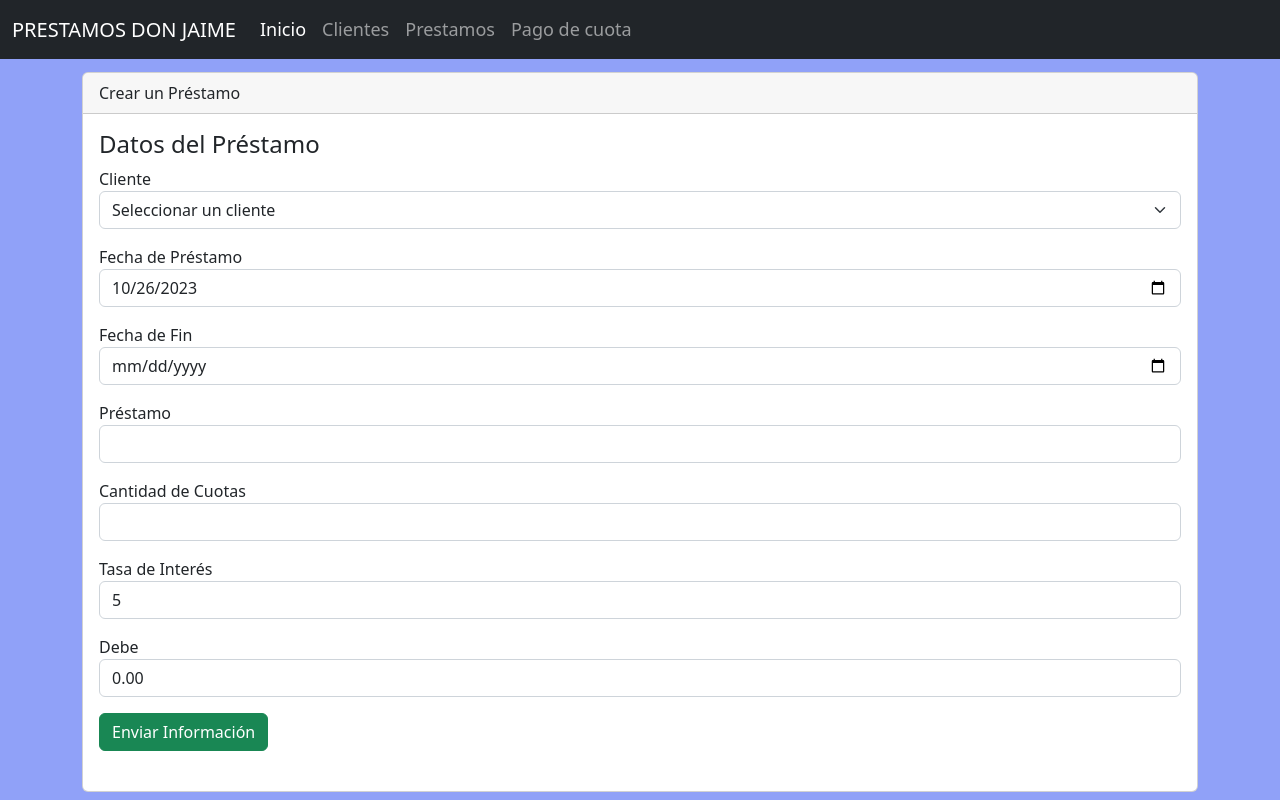
After one commit to Junior6580/prestamista, a Django app: template prestamo/templates/registros/nuevo_prestamo.html in a window 1280 px wide. The commit adds this page. Run offline with Django 4.2, Linux system fonts and the light colour scheme; the template is opened without the code that fills it: values that come from a table or form of the project are taken from there, others are empty; data comes from the database, SQL or seed files in the repository.

Commit message:
PRESTAMISTA - Formulario funcional registrar prestamos

```diff
--- a/prestamo/models.py
+++ b/prestamo/models.py
@@ -23,8 +23,8 @@ class Prestamo(models.Model):
     prestamo = models.DecimalField(max_digits=10, decimal_places=2)
     cantidad_cuotas = models.PositiveIntegerField()
     tasa_interes = models.DecimalField(max_digits=5, decimal_places=2)
-    debe = models.DecimalField(max_digits=10, decimal_places=2)
-    pagado = models.DecimalField(max_digits=10, decimal_places=2)
+    debe = models.DecimalField(max_digits=10, decimal_places=2, default=0)
+    pagado = models.DecimalField(max_digits=10, decimal_places=2, default=0)
     cliente = models.ForeignKey('Cliente', on_delete=models.CASCADE)
 
     def __str__(self):
@@ -49,7 +49,7 @@ def create_initial_data(sender, **kwargs):
             prestamo=1000.00,
             cantidad_cuotas=12,
             tasa_interes=0.05,
-            debe=1000.00,
+            debe=1027.32,
             pagado=0.00,
             cliente=cliente
         )
--- a/prestamo/templates/base.html
+++ b/prestamo/templates/base.html
@@ -67,8 +67,8 @@
       </div>
     </div>
 
-    {% block footer %} {% endblock %}
-    <footer></footer>
+    {% block footer %} <footer></footer> {% endblock %}
+
     <!-- Bootstrap JavaScript Libraries -->
     <script
       src="https://cdn.jsdelivr.net/npm/@popperjs/core@2.11.6/dist/umd/popper.min.js"
--- /dev/null
+++ b/prestamo/templates/registros/nuevo_prestamo.html
@@ -0,0 +1,129 @@
+{% extends "base.html" %}
+
+{% block titulo %} Agregar nuevo Préstamo {% endblock %}
+
+{% block contenido %}
+    <br><br>
+    <div class="card">
+        <div class="card-header">
+            Crear un Préstamo
+        </div>
+        <div class="card-body">
+            <h4 class="card-title">Datos del Préstamo</h4>
+            <form enctype="multipart/form-data" method="post">
+                {% csrf_token %}
+                <div class="mb-3">
+                    <label for="cliente">Cliente</label>
+                    <select name="cliente" id="cliente" class="form-select">
+                        <option value="" selected="selected">Seleccionar un cliente</option>
+                        {% for cliente in clientes %}
+                            <option value="{{ cliente.id }}">{{ cliente.nombre }}</option>
+                        {% endfor %}
+                    </select>
+                </div>
+
+                <div class="mb-3">
+                    <label for="fecha_prestamo">Fecha de Préstamo</label>
+                    <input type="date" class="form-control" name="fecha_prestamo" id="fecha_prestamo">
+                </div>
+
+                <div class="mb-3">
+                    <label for="fecha_fin">Fecha de Fin</label>
+                    <input type="date" class="form-control" name="fecha_fin" id="fecha_fin">
+                </div>
+
+                <div class="mb-3">
+                    <label for="prestamo">Préstamo</label>
+                    <input type="text" class="form-control" name="prestamo" id="prestamo">
+                </div>
+
+                <div class="mb-3">
+                    <label for="cantidad_cuotas">Cantidad de Cuotas</label>
+                    <input type="number" class="form-control" value="" name="cantidad_cuotas" id="cantidad_cuotas">
+                </div>
+
+                <div class="mb-3">
+                    <label for="tasa_interes">Tasa de Interés</label>
+                    <input type="text" class="form-control" name="tasa_interes" id="tasa_interes">
+                </div>
+
+                <div class="mb-3">
+                    <label for="debe">Debe</label>
+                    <input type="text" class="form-control" value="0" name="debe" id="debe" readonly>
+                </div>
+                <div class="mb-3">
+                    <input class="form-control" type="hidden" value="0" name="pagado" id="pagado" disabled readonly>
+                </div>
+
+                <input class="btn btn-success" type="submit" value="Enviar Información">
+            </form>
+        </div><br>
+    </div>
+    <script>
+        // Función para calcular el campo "Debe" en base al préstamo, la cantidad de cuotas y la tasa de interés
+        function calcularDebe() {
+            const montoPrestamoInput = document.getElementById('prestamo');
+            const cantidadCuotasInput = document.getElementById('cantidad_cuotas');
+            const tasaInteresInput = document.getElementById('tasa_interes');
+            const debeInput = document.getElementById('debe');
+
+            const montoPrestamo = parseFloat(montoPrestamoInput.value);
+            const cantidadCuotas = parseInt(cantidadCuotasInput.value);
+            const tasaInteres = parseFloat(tasaInteresInput.value);
+
+            if (!isNaN(montoPrestamo) && !isNaN(cantidadCuotas) && !isNaN(tasaInteres)) {
+                const debe = (montoPrestamo * (1 + (tasaInteres / 100))) * cantidadCuotas;
+                debeInput.value = debe.toFixed(2); // Formatea a dos decimales
+            } else {
+                debeInput.value = '0.00';
+            }
+        }
+
+        function obtenerFechaActual() {
+            const now = new Date();
+            const year = now.getFullYear();
+            const month = String(now.getMonth() + 1).padStart(2, '0');
+            const day = String(now.getDate()).padStart(2, '0');
+            return `${year}-${month}-${day}`;
+        }
+
+        document.addEventListener("DOMContentLoaded", function() {
+            const fechaPrestamoInput = document.getElementById('fecha_prestamo');
+            fechaPrestamoInput.value = obtenerFechaActual();
+            calcularTasaInteres(); // Calcular la tasa de interés inicial
+        });
+
+        document.getElementById('prestamo').addEventListener('input', calcularDebe);
+        document.getElementById('cantidad_cuotas').addEventListener('input', calcularDebe);
+        document.getElementById('tasa_interes').addEventListener('input', calcularDebe);
+        calcularDebe();
+
+        document.getElementById('id_debe').readOnly = true;
+
+        function calcularTasaInteres() {
+            const fechaPrestamoInput = document.getElementById('fecha_prestamo');
+            const fechaFinInput = document.getElementById('fecha_fin');
+            const tasaInteresInput = document.getElementById('tasa_interes');
+
+            const fechaPrestamo = new Date(fechaPrestamoInput.value);
+            const fechaFin = new Date(fechaFinInput.value);
+
+            const diffMonths = (fechaFin.getFullYear() - fechaPrestamo.getFullYear()) * 12 + fechaFin.getMonth() - fechaPrestamo.getMonth();
+
+            let tasaInteres = 0;
+            if (diffMonths >= 3) {
+                tasaInteres = 10;
+            } else {
+                tasaInteres = 5;
+            }
+
+            tasaInteresInput.value = tasaInteres;
+        }
+
+        document.getElementById('fecha_prestamo').addEventListener('input', calcularTasaInteres);
+        document.getElementById('fecha_fin').addEventListener('input', calcularTasaInteres);
+        calcularTasaInteres();
+    </script>
+</div>
+{% block footer %} {% endblock %}
+{% endblock %}
--- a/prestamo/urls.py
+++ b/prestamo/urls.py
@@ -6,5 +6,7 @@ urlpatterns = [
     path('',views.inicio, name='inicio'),
     path('clientes',views.clientes, name='clientes'),
     path('prestamos',views.prestamos, name='prestamos'),
+    path('nuevo_prestamo/',views.nuevo_prestamo, name='nuevo_prestamo'),
     path('cuota del dia',views.cuotas, name='cuotas')
+
 ]
```
Also changed, not shown: prestamo/form.py (added, +7 -0 lines), prestamo/templates/registros/form.html (added, +21 -0 lines), prestamo/templates/registros/index.html (+130 -8 lines), prestamo/views.py (+31 -2 lines).
